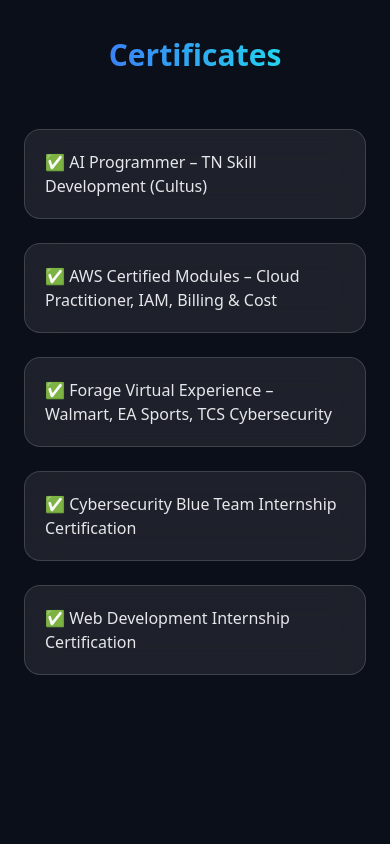
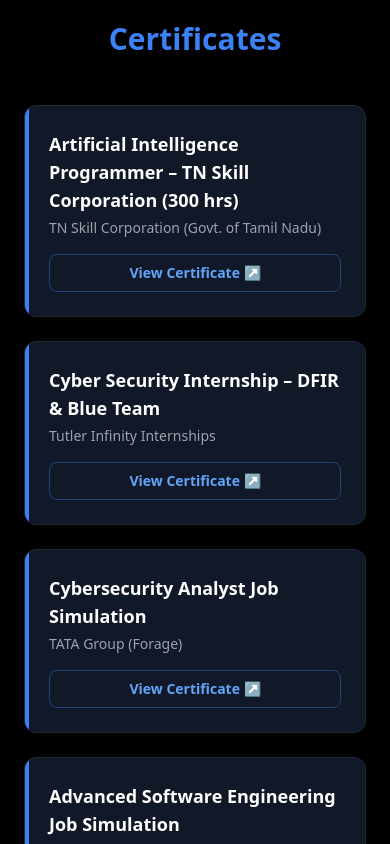
Before and after one commit to aamirjilu2/my-portfolio, a React (Vite) app: page / in a window 390 px wide. Shown: the part 5720-6564 px from the top of the page. Built offline with nearby package versions, Linux system fonts and the light colour scheme.

Commit message:
Initial commit – Modern Glass Portfolio

```diff
--- a/src/components/Certificates.jsx
+++ b/src/components/Certificates.jsx
@@ -1,41 +1,90 @@
-import { motion } from "framer-motion";
+export default function Certificates() {
+  const certificates = [
+    {
+      title: "Artificial Intelligence Programmer – TN Skill Corporation (300 hrs)",
+      org: "TN Skill Corporation (Govt. of Tamil Nadu)",
+      link: "https://drive.google.com/file/d/1LhyeYGWcAfELr5oawTvgyCPlrAkzXtBK/view?usp=sharing",
+    },
+    {
+      title: "Cyber Security Internship – DFIR & Blue Team",
+      org: "Tutler Infinity Internships",
+      link: "https://drive.google.com/file/d/1TOT0nFZBoeKUayoUFS1WFkpxI5RbqrO-/view?usp=sharing",
+    },
+    {
+      title: "Cybersecurity Analyst Job Simulation",
+      org: "TATA Group (Forage)",
+      link: "https://drive.google.com/file/d/1R-7O5y8V-AEKy7PdS6jVA-dim6ldivrE/view?usp=sharing",
+    },
+    {
+      title: "Advanced Software Engineering Job Simulation",
+      org: "Walmart Global Tech (Forage)",
+      link: "https://drive.google.com/file/d/1li9fV1GMAMnqYgymG79rYX-R8JlU9jUl/view?usp=sharing",
+    },
+    {
+      title: "AWS Cloud Practitioner Essentials",
+      org: "Amazon Web Services (AWS)",
+      link: "https://drive.google.com/file/d/1SEVJX89WD4VIsSzfCZwvWGYCBQDUflQJ/view?usp=sharing",
+    },
+  ];
 
-const certificates = [
-  "AI Programmer – TN Skill Development (Cultus)",
-  "AWS Certified Modules – Cloud Practitioner, IAM, Billing & Cost",
-  "Forage Virtual Experience – Walmart, EA Sports, TCS Cybersecurity",
-  "Cybersecurity Blue Team Internship Certification",
-  "Web Development Internship Certification",
-];
+  return (
+    <section id="certificates" className="py-20 bg-white dark:bg-black">
+      <div className="max-w-5xl mx-auto px-6">
+        <h2 className="text-3xl md:text-4xl font-bold text-center mb-12 text-black dark:text-white">
+          <span className="text-blue-500">Certificates</span>
+        </h2>
 
-export default function Certificates() {
-  return (
-    <section id="certificates" className="py-24 px-6">
-      <div className="max-w-5xl mx-auto">
+        <div className="space-y-6">
+          {certificates.map((cert, index) => (
+            <div
+              key={index}
+              className="
+                group relative overflow-hidden
+                p-6 rounded-xl
+                bg-gray-100 dark:bg-gray-900
+                border border-gray-200 dark:border-gray-800
+                transition-all duration-300
+                hover:-translate-y-1 hover:shadow-xl
+              "
+            >
+              {/* LEFT ACCENT BAR */}
+              <span className="absolute left-0 top-0 h-full w-1 bg-blue-500"></span>
 
-        <motion.h2
-          initial={{ opacity: 0, y: 30 }}
-          whileInView={{ opacity: 1, y: 0 }}
-          transition={{ duration: 0.6 }}
-          viewport={{ once: true }}
-          className="text-3xl md:text-4xl font-bold text-center mb-14 text-slate-900 dark:text-gray-100"
-        >
-          <span className="gradient-text">Certificates</span>
-        </motion.h2>
+              <div className="flex flex-col md:flex-row md:items-center md:justify-between gap-4">
+                <div>
+                  <h3 className="text-lg font-semibold text-black dark:text-white">
+                    {cert.title}
+                  </h3>
+                  <p className="text-sm text-gray-600 dark:text-gray-400 mt-1">
+                    {cert.org}
+                  </p>
+                </div>
 
-        <div className="grid sm:grid-cols-2 gap-6">
-          {certificates.map((cert, i) => (
-            <motion.div
-              key={i}
-              whileHover={{ y: -6 }}
-              transition={{ duration: 0.3 }}
-              className="glass p-5 text-slate-900 dark:text-gray-200"
-            >
-              ✅ {cert}
-            </motion.div>
+                <a
+                  href={cert.link}
+                  target="_blank"
+                  rel="noopener noreferrer"
+                  className="
+                    inline-flex items-center justify-center
+                    px-4 py-2 rounded-lg
+                    text-sm font-semibold
+                    text-blue-600 dark:text-blue-400
+                    border border-blue-500/40
+                    hover:bg-blue-500 hover:text-white
+                    transition whitespace-nowrap
+                  "
+                >
+                  View Certificate ↗
+                </a>
+              </div>
+            </div>
           ))}
         </div>
 
+        {/* OPTIONAL NOTE */}
+        <p className="mt-10 text-center text-sm text-gray-500 dark:text-gray-400">
+          Additional certifications and course completions are available upon request.
+        </p>
       </div>
     </section>
   );
```
